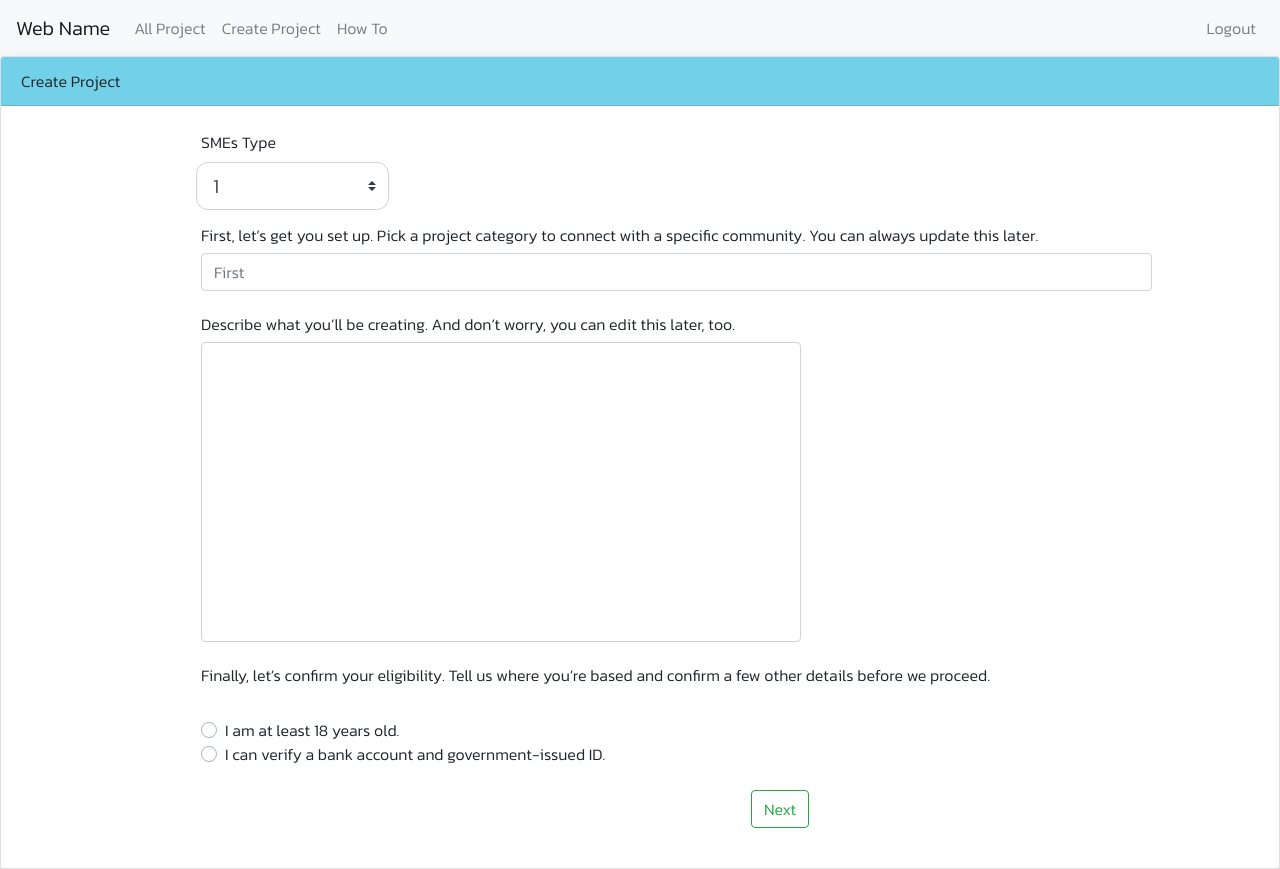
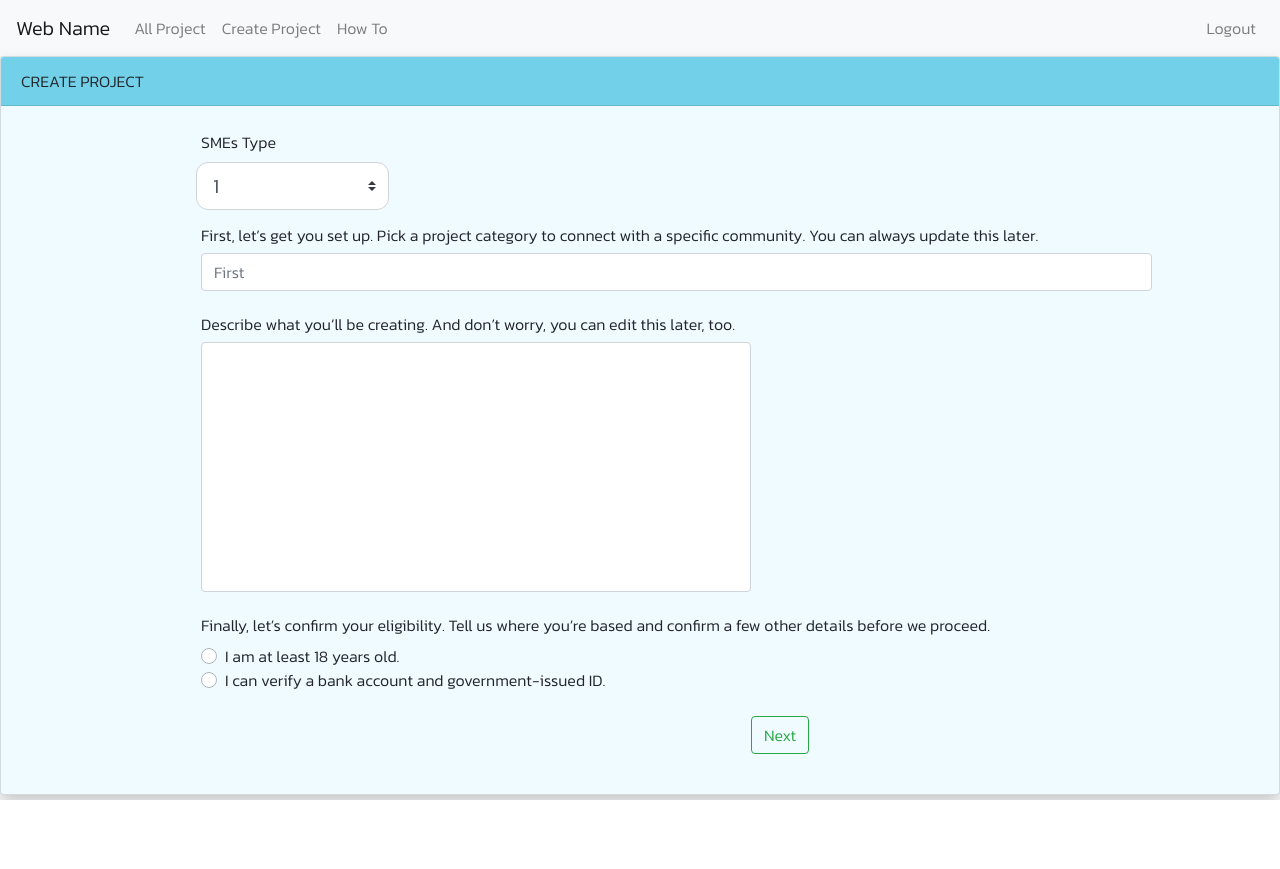
Before and after one commit to pongsathorn123/projectSMEs, a React (Create React App) app in the folder sme/: page /createProject in a window 1280 px wide. After the commit the page ends 800 px from the top, so only its background shows below. Built offline with nearby package versions, Linux system fonts and the light colour scheme.

Commit message:
Edit Layout createProject new

```diff
--- a/sme/src/createProject.js
+++ b/sme/src/createProject.js
@@ -1,8 +1,6 @@
 import React, { Component } from 'react';
 import { Card } from 'react-bootstrap';
 import Nav_owner from './components/Nav_owner';
-import Nav_notlogin from './components/Nav_notlogin';
-import Nav_inves from './components/Nav_inves';
 import cookies from "./cookies/cookie";
 import { Container, Col, Row, Form ,Button } from 'react-bootstrap'
 import './createProject.css';
@@ -15,9 +13,10 @@ render(){
           <div>
             <Nav_owner />
             <div>
-                <Card>
+                <Card style ={{ backgroundColor: '#f0fbff'}}>
                     <Card.Header style={{ backgroundColor: '#72d1e9'}}>
-                        Create Project
+                        CREATE PROJECT
+
                     </Card.Header>
                     <br/>
                       <div>
@@ -60,7 +59,7 @@ render(){
                           <Form>
                               <Row>
                                   <Col  xs="12" md="9" sm="9" style={{ marginLeft: 200 }}>
-                                  <Form.Control  style = {{width : 600 ,height : 300}} />
+                                  <Form.Control  style = {{width : 550 ,height : 250}} />
                                   </Col>
                               </Row>
                           </Form>
@@ -69,7 +68,6 @@ render(){
                       Finally, let’s confirm your eligibility.
                       Tell us where you’re based and confirm a few other details before we proceed.
                       </h6>
-                      <br/>
                       <Form>
                               {[ 'radio'].map((type) => (
                                   <div key={`custom-inline-${type}`} className="mb-3">
@@ -91,16 +89,15 @@ render(){
                                   />
                                   <br/>
                                   <br/>
-
                                    <Button style={{marginLeft: 750}}variant="outline-success">Next</Button>{' '}
                                   </div>
                               ))}
-                      </Form>
+                            </Form>
                           </div>
-                    <br/>
-                </Card>
-         </div>
-        </div>
+                        <br/>
+                    </Card>
+                </div>
+             </div>
 
 
          );
```
